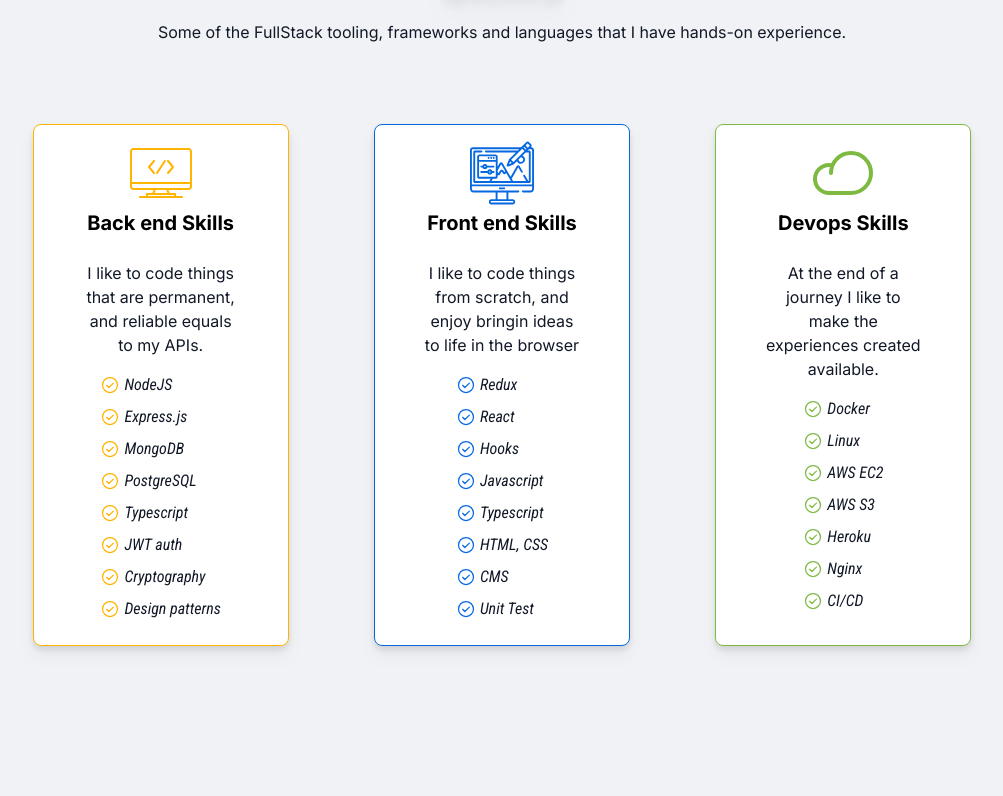
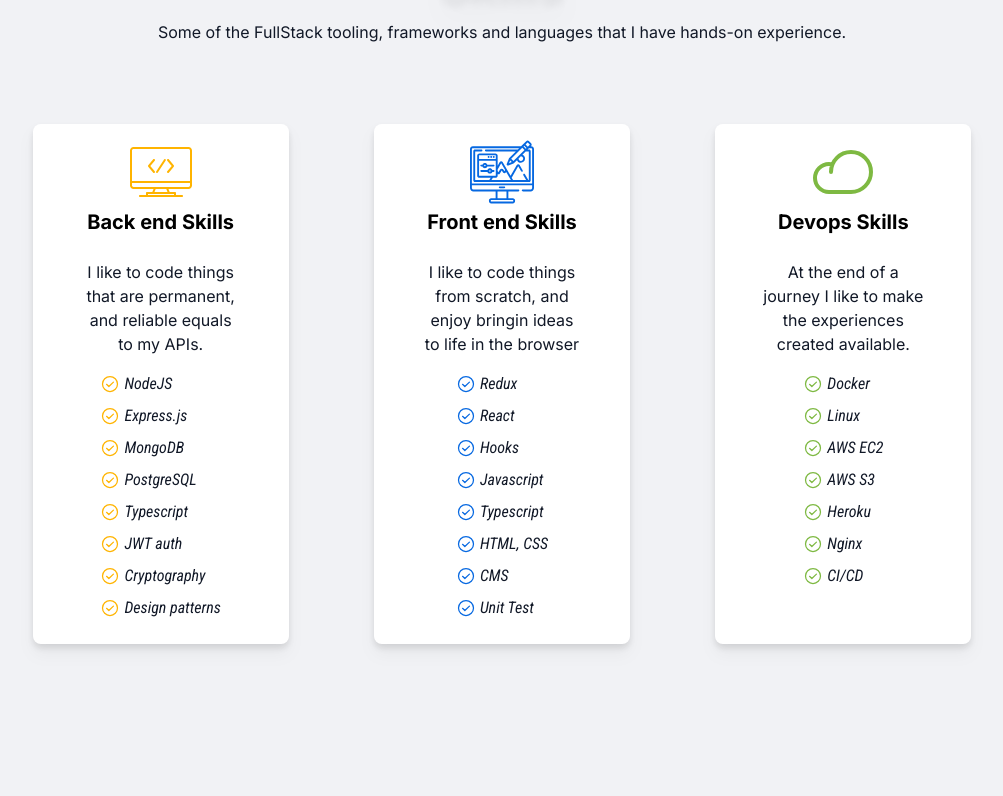
Before and after one commit to KaioMarxDEV/mysite, a React (Vite) app: page / in a window 1280 px wide. Shown: the part 1244-2040 px from the top of the page, without its empty margins (138-1141 px from the left). Built offline with nearby package versions, Linux system fonts and the light colour scheme; a web font is replaced by a local one.

Commit message:
feat: add transition cubic bezier timings

```diff
--- a/src/Components/Projects/index.tsx
+++ b/src/Components/Projects/index.tsx
@@ -1,9 +1,18 @@
-import { MouseEvent } from "react"
+import { MouseEvent, useEffect, useState } from "react";
+
+import ProjectsArr from '../../utils/projects';
 
 export function Projects() {
+  const [projects, setProjects] = useState([] as typeof ProjectsArr)
+
+
   function handleBannerClick(e: MouseEvent<HTMLButtonElement>) {
     alert(`Pressinou ai pai, no botao: ${e.currentTarget.id}`)
   }
+
+  useEffect(() => {
+    setProjects(ProjectsArr)
+  }, [])
 
   return (
     <div className="my-56 w-full flex flex-col items-center">
@@ -16,9 +25,17 @@
         </span>
       </div>
       <div className="mt-14 grid grid-cols-[20rem_20rem_20rem] grid-rows-[13rem_13rem_13rem] gap-3">
-        <button onClick={handleBannerClick} className="flex flex-col h-full items-center cursor-pointer">
-          <img className="rounded-lg hover:outline hover:outline-my-blue" src="https://images.unsplash.com/photo-1498050108023-c5249f4df085?ixlib=rb-1.2.1&ixid=MnwxMjA3fDB8MHxwaG90by1wYWdlfHx8fGVufDB8fHx8&auto=format&fit=crop&w=1472&q=80" alt="dale" />
-        </button>
+        {projects.map((project) => (
+          <button key={project.id} id={String(project.id)} onClick={handleBannerClick} className="transition-all hover:outline hover:outline-my-blue rounded-lg flex flex-col h-full items-center cursor-pointer">
+            <div
+              style={{ backgroundImage: `url(${project.img})` }}
+              className="bg-cover w-[20rem] h-[13rem] rounded-lg rounded-b-none"
+            />
+            <div className="bg-black py-2 w-full rounded-lg rounded-t-none">
+                <strong className="text-white">{project.title}</strong>
+            </div>
+          </button>
+        ))}
       </div>
     </div>
   )
--- a/src/Components/Skills/index.tsx
+++ b/src/Components/Skills/index.tsx
@@ -31,7 +31,7 @@
         </span>
       </div>
       <div className="w-full flex flex-row justify-around">
-        <div className="w-1/4 border border-my-gold drop-shadow-lg py-4 px-12 items-center bg-white rounded-lg flex flex-col">
+        <div className="w-1/4 transition-all  hover:outline cursor-pointer hover:outline-my-gold drop-shadow-lg py-4 px-12 items-center bg-white rounded-lg flex flex-col">
           <img className="mb-1 text-my-gold w-16 h-16" src={codingSVG} alt="Icon" />
           <h3 className="font-bold text-xl text-black mb-6">
             Back end Skills
@@ -48,7 +48,7 @@
             ))}
           </ul>
         </div>
-        <div className="w-1/4 border border-my-blue drop-shadow-lg py-4 px-12 items-center bg-white rounded-lg flex flex-col">
+        <div className="w-1/4 transition-all  hover:outline cursor-pointer hover:outline-my-blue drop-shadow-lg py-4 px-12 items-center bg-white rounded-lg flex flex-col">
           <img className="mb-1 text-my-blue w-16 h-16" src={illustrationSVG} alt="Icon" />
           <h3 className="font-bold text-xl text-black mb-6">
             Front end Skills
@@ -65,7 +65,7 @@
             ))}
           </ul>
         </div>
-        <div className="w-1/4 border border-my-green drop-shadow-lg py-4 px-12 items-center bg-white rounded-lg flex flex-col">
+        <div className="w-1/4 transition-all  hover:outline cursor-pointer hover:outline-my-green drop-shadow-lg py-4 px-12 items-center bg-white rounded-lg flex flex-col">
           <Cloud className="mb-1 text-my-green" size={64} />
           <h3 className="font-bold text-xl text-black mb-6">
             Devops Skills
--- a/src/utils/projects.ts
+++ b/src/utils/projects.ts
@@ -1,3 +1,4 @@
 export default [
-  { id: 1, img: '', title: '', desc: '',  }
+  { id: 1, img: '', title: 'IgniteFeed', desc: 'sadasdfasd',  },
+  { id: 2, img: '', title: 'toDO', desc: 'sadasdfasd',  }
 ]
```
